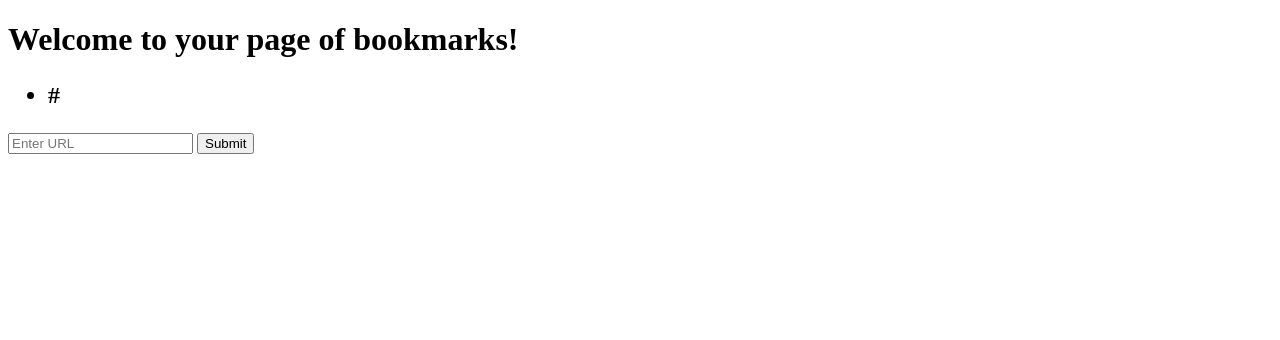
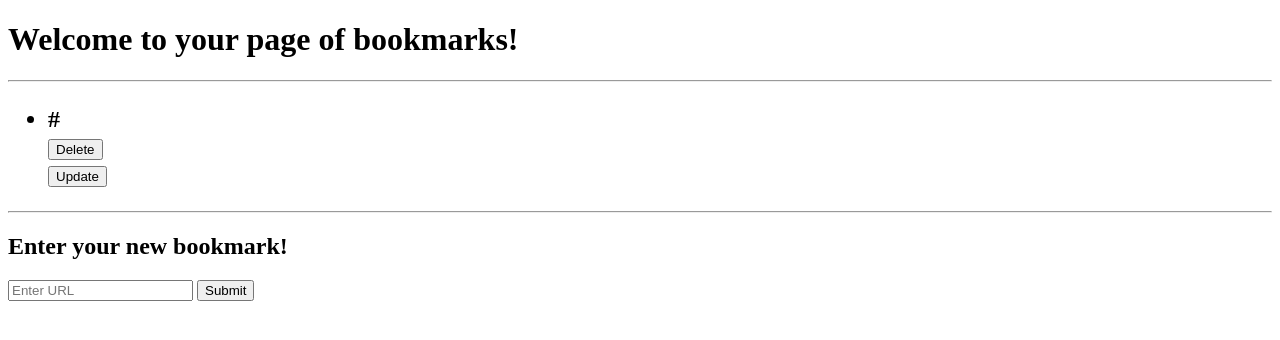
Before and after one commit to OllieVanD/BookmarkGroup, a Node server app: page / in a window 1280 px wide. Shown: the top 340 px of the page. Run offline with Node 20, Linux system fonts and the light colour scheme; tables that the repository leaves empty hold one stand-in row (values such as "Sample post"); some libraries are stand-ins or nearby versions.

Commit message:
all but update

```diff
--- a/app.js
+++ b/app.js
@@ -2,21 +2,40 @@ const express = require('express');
 const app = express();
 const port = 3000;
 require('dotenv').config()
-const { models, sequelize } = require('./models');
-// const Bookmarks = require('./models/bookmarks');
-
+const { models} = require('./models');
+const methodOverride = require('method-override')
 
 app.set('view engine', 'ejs');
 app.use(express.urlencoded({ extended: true }));
-
+app.use(methodOverride("_method"))
 // app.use(express.static('public'));
 
+app.delete('/bookmarks/:id', async (req,res) => {
+    console.log(`id params : ${req.params.id}`)
+    await models.bookmarks.destroy({ where:  {id : req.params.id}
+    })
+    res.redirect('/')
+})
 
+app.delete('/updateUrl/:id', async (req,res) => {
+
+    await models.bookmarks.update({url : req.body.bookmarkUrl},{
+        where : {
+            id : req.params.id
+        }
+     });
+     res.redirect('/')
+
+})
+
+app.get('/update/:id', (req,res) => {
+    res.render("update.ejs", {
+        id : req.params.id
+    })
+})
 
 app.get('/', async (req,res) => {
-
     const Bookmarks = await models.bookmarks.findAll({})
-
     res.render('index.ejs', {
         bookmarks: Bookmarks
     })
--- /dev/null
+++ b/cypress.json
@@ -0,0 +1,3 @@
+{
+    "baseUrl" : "http://localhost:3000"
+}
--- a/models/bookmarks.js
+++ b/models/bookmarks.js
@@ -1,9 +1,5 @@
 const bookmarks = (sequelize, DataTypes) => {
     const Bookmarks = sequelize.define('bookmarks', {
-    //   id: {
-    //     type: DataTypes.INTEGER,
-    //     primaryKey: true
-    //   },
       url : {
           type: DataTypes.STRING(60)
       },
--- a/package.json
+++ b/package.json
@@ -17,6 +17,7 @@
     "ejs": "^3.1.6",
     "express": "^4.17.1",
     "i": "^0.3.6",
+    "method-override": "^3.0.0",
     "nodemon": "^2.0.12",
     "pg": "^8.7.1",
     "pg-hstore": "^2.3.4",
--- a/views/index.ejs
+++ b/views/index.ejs
@@ -8,16 +8,26 @@
 </head>
 <body>
     <header><h1>Welcome to your page of bookmarks!</h1></header>
-    <div>
+    <div> <hr>
         <h2> <ul>
-            <% bookmarks.map(bookmarks =>{  %>
-                <li><%=`${bookmarks.url}` %> </li>
+            <% bookmarks.map((bookmarks,index) =>{  %>
+                <li id ='bookmarks'><%=`${bookmarks.url}` %> </li>
+                <form method ="post" action="/bookmarks/<%=bookmarks.id%>?_method=DELETE">
+                <button type="submit" id="<%= index %>" >Delete</button>
+            </form>
+            <form method ="get" action="/update/<%=bookmarks.id%>?_method=UPDATE">
+
+                <button type="submit" id="<%= index %> " >Update</button>
+            </form>
+
                <% }) %>
             </ul>
         </h2>
+        <hr>
+        <h2>Enter your new bookmark!</h2>
             <form method="post" action="/addUrl">
-                <input name = "bookmarkUrl" placeholder="Enter URL" >
-                <button name = 'submit'>Submit</button>
+                <input name = "bookmarkUrl" placeholder="Enter URL" id="inputBookmark">
+                <button name = 'submit' id="submit">Submit</button>
             </form>
 
 
```
Also changed, not shown: Test/Ignore-createEntry.js (added, +8 -0 lines), Test/createEntry.js (added, +12 -0 lines), Test/ignore-truncateTables.js (added, +9 -0 lines), Test/truncateTables.js (added, +10 -0 lines), cypress/fixtures/example.json (added, +5 -0 lines), cypress/integration/bookmarks.spec.js (added, +18 -0 lines), cypress/plugins/index.js (added, +46 -0 lines), cypress/support/commands.js (added, +25 -0 lines), cypress/support/index.js (added, +20 -0 lines), views/update.ejs (added, +17 -0 lines), 1 other file.
